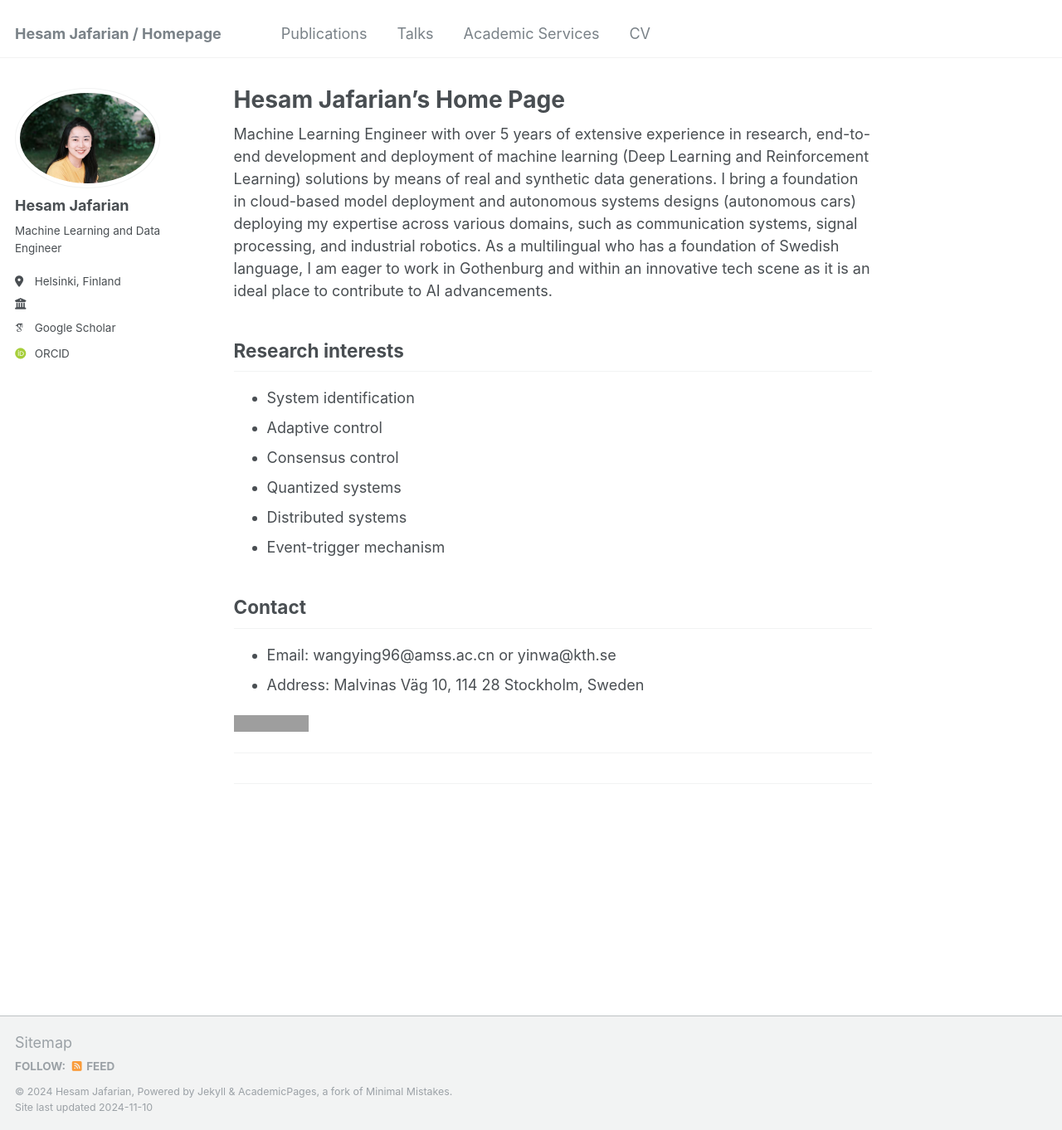
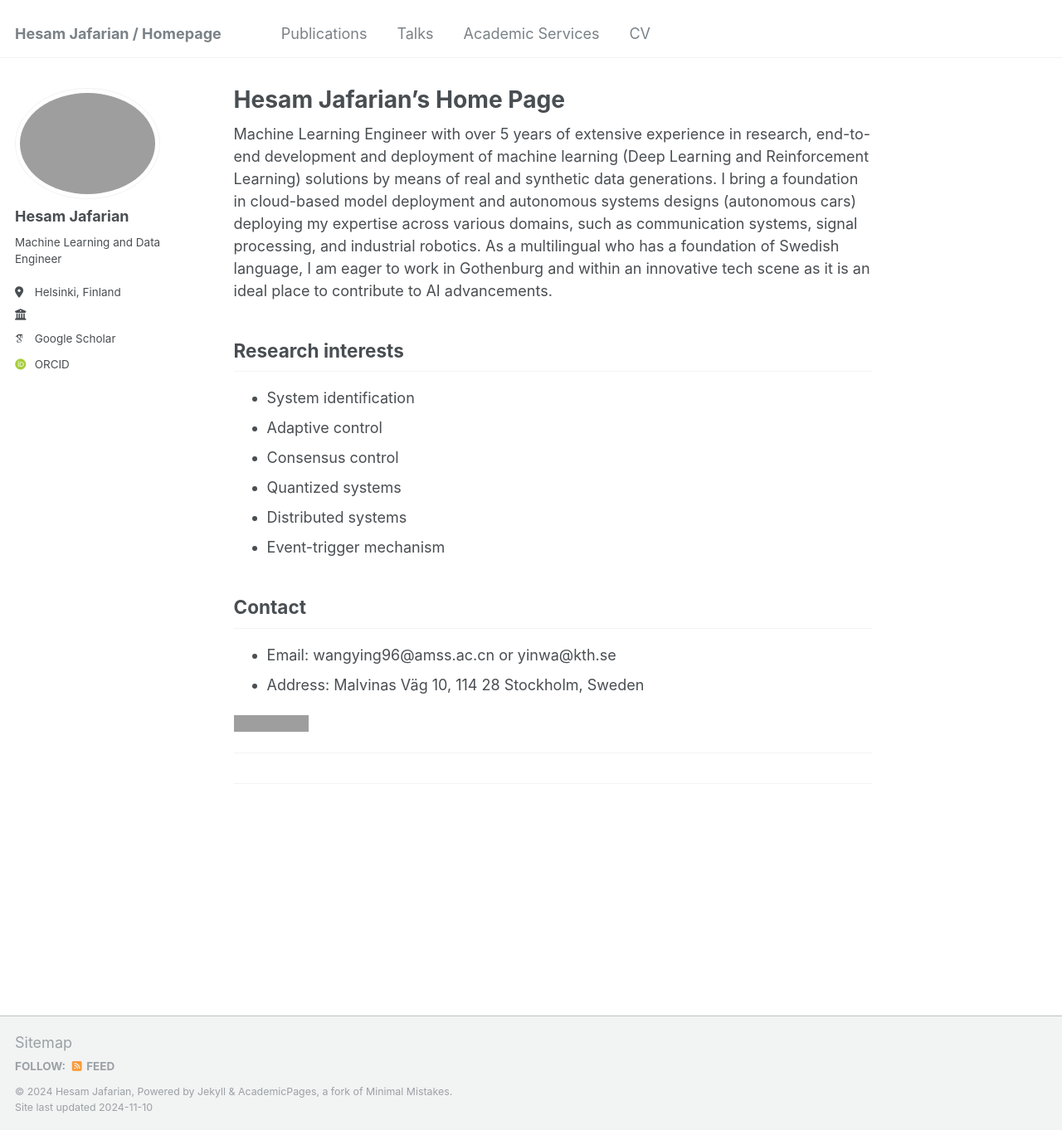
Before and after one commit to hesamjafarian/hesamjafarian.github.io, a Jekyll site: the page built from _pages/about.md, in a window 1280 px wide and 1362 px high. Shown: the whole window at 83% size. Built offline with Jekyll 4.4.1, drawn with Linux system fonts in a browser that asks for light colours; some web fonts are replaced; grey boxes are pictures that could not be loaded.

Commit message:
Update _config.yml

```diff
--- a/_config.yml
+++ b/_config.yml
@@ -21,7 +21,7 @@ repository               : "hesamjafarian/hesamjafarian.github.io"
 #               Additional customization can be done by editing /_includes/author-profile.html
 author:
   # Biographic information
-  avatar           : "profile_wy.jpg"
+  avatar           : "Hesam.jpg"
   name             : "Hesam Jafarian"
   pronouns         : # example: "He/His"
   bio              : "Machine Learning and Data Engineer"
```
